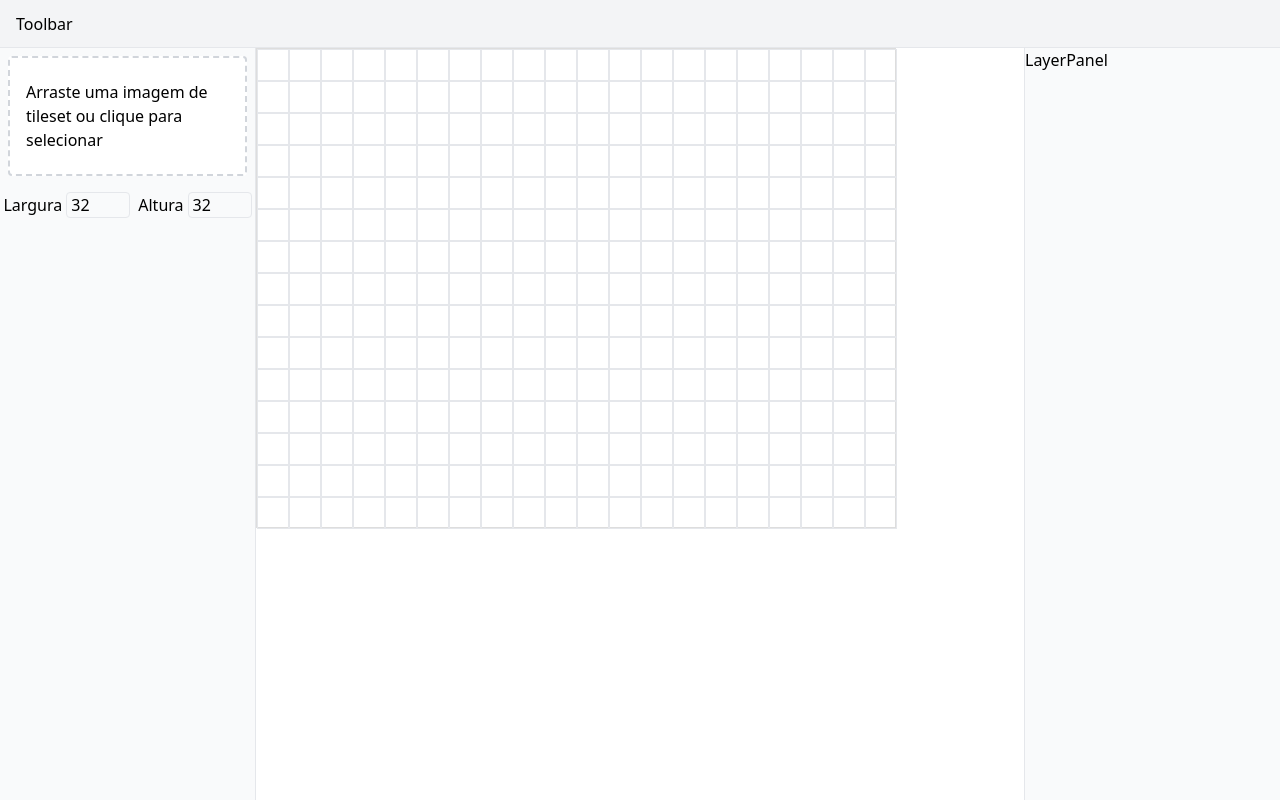
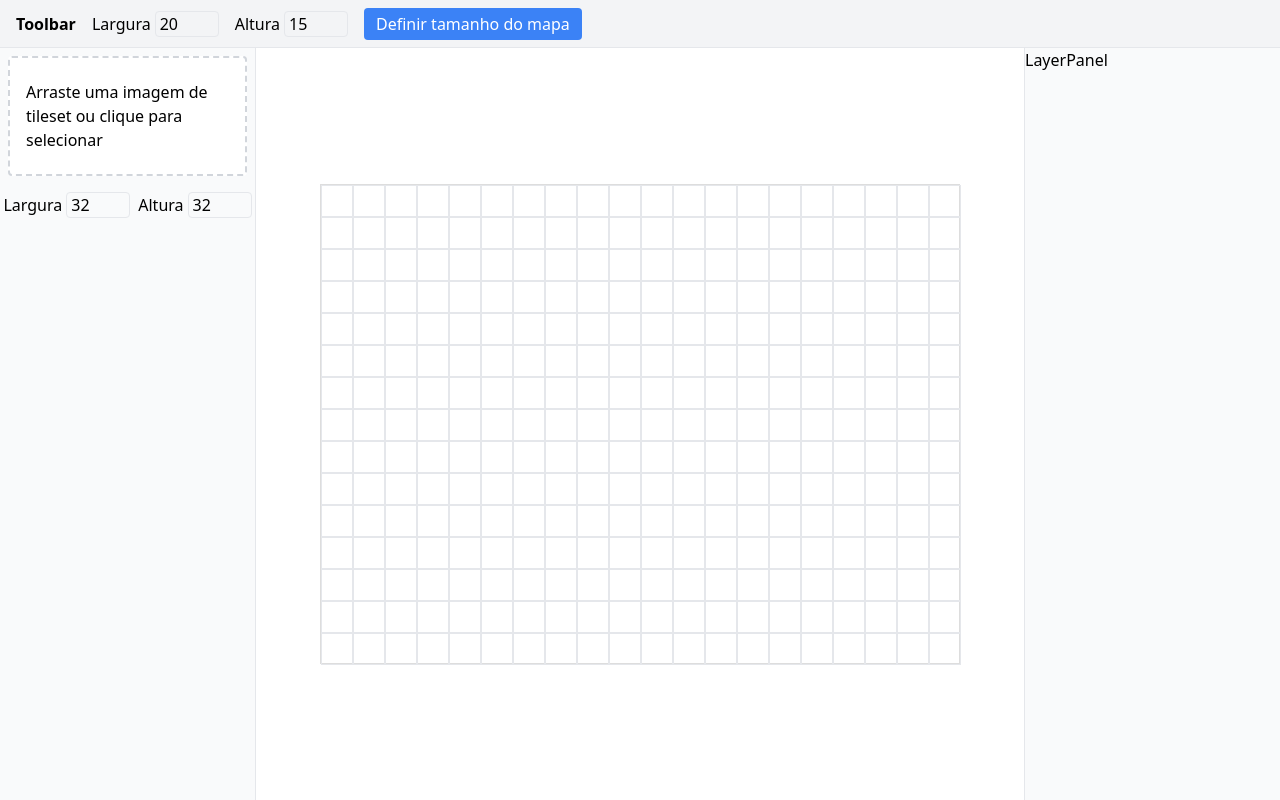
Before and after one commit to jeanjacintho/2DTileEditor, a React (Vite) app: page / in a window 1280 px wide. Built offline with nearby package versions, Linux system fonts and the light colour scheme.

Commit message:
feat(map): add option to resize map for creating larger maps
Implement functionality to resize the map, allowing users to expand its dimensions and build larger maps.

```diff
--- a/src/components/Canvas/CanvasEditor.tsx
+++ b/src/components/Canvas/CanvasEditor.tsx
@@ -1,8 +1,9 @@
-import { useTileMap } from '../../hooks/useTileMap';
+import { useTileMapStore } from '../../hooks/useTileMap';
 import { useTilesetStore } from '../../hooks/useTileset';
 
 export default function CanvasEditor() {
-  const { tileMap, placeTile } = useTileMap();
+  const tileMap = useTileMapStore(s => s.tileMap);
+  const placeTile = useTileMapStore(s => s.placeTile);
   const tileset = useTilesetStore(s => s.tileset);
   const tileSize = useTilesetStore(s => s.tileSize);
   const activeTile = useTilesetStore(s => s.activeTile);
@@ -13,6 +14,7 @@ export default function CanvasEditor() {
 
   return (
     <main className="flex-1 h-full w-full bg-white overflow-auto">
+      <div className="w-full h-full flex items-center justify-center min-h-0 min-w-0">
         <div
           style={{
             display: 'grid',
@@ -21,6 +23,8 @@ export default function CanvasEditor() {
             border: '1px solid #ddd',
             width: tileMap.width * tileMap.tileSize,
             height: tileMap.height * tileMap.tileSize,
+            maxWidth: '100%',
+            maxHeight: '100%',
           }}
         >
           {tileMap.layers[0].data.map((row, y) =>
@@ -34,6 +38,7 @@ export default function CanvasEditor() {
             ))
           )}
         </div>
+      </div>
     </main>
   );
 }
--- a/src/components/Toolbar/Toolbar.tsx
+++ b/src/components/Toolbar/Toolbar.tsx
@@ -1,3 +1,45 @@
+import { useState } from 'react';
+import { useTileMapStore } from '../../hooks/useTileMap';
+
 export default function Toolbar() {
-  return <header className="w-full h-12 bg-gray-100 border-b flex items-center px-4">Toolbar</header>;
+  const tileMap = useTileMapStore(s => s.tileMap);
+  const setMapSize = useTileMapStore(s => s.setMapSize);
+  const [width, setWidth] = useState(tileMap.width);
+  const [height, setHeight] = useState(tileMap.height);
+
+  function handleApplySize() {
+    setMapSize(width, height);
+  }
+
+  return (
+    <header className="w-full h-12 bg-gray-100 border-b flex items-center px-4 gap-4">
+      <span className="font-bold">Toolbar</span>
+      <label className="flex items-center gap-1">
+        Largura
+        <input
+          type="number"
+          min={1}
+          value={width}
+          onChange={e => setWidth(Math.max(1, Number(e.target.value)))}
+          className="w-16 border rounded px-1 bg-transparent"
+        />
+      </label>
+      <label className="flex items-center gap-1">
+        Altura
+        <input
+          type="number"
+          min={1}
+          value={height}
+          onChange={e => setHeight(Math.max(1, Number(e.target.value)))}
+          className="w-16 border rounded px-1 bg-transparent"
+        />
+      </label>
+      <button
+        className="px-3 py-1 bg-blue-500 text-white rounded"
+        onClick={handleApplySize}
+      >
+        Definir tamanho do mapa
+      </button>
+    </header>
+  );
 }
--- a/src/hooks/useTileMap.ts
+++ b/src/hooks/useTileMap.ts
@@ -1,7 +1,7 @@
-import { useState, useCallback } from 'react';
-import type { TileMap } from '../types/index';
+import { create } from 'zustand';
+import type { TileMap, Layer } from '../types/index';
 
-function createDefaultLayer(width: number, height: number) {
+function createDefaultLayer(width: number, height: number): Layer {
   return {
     id: 'layer-1',
     name: 'Layer 1',
@@ -11,26 +11,54 @@ function createDefaultLayer(width: number, height: number) {
   };
 }
 
-export function useTileMap() {
-  const [tileMap, setTileMap] = useState<TileMap>({
+function resizeLayerData(data: any[][], newWidth: number, newHeight: number) {
+  const resized = [];
+  for (let y = 0; y < newHeight; y++) {
+    const row = [];
+    for (let x = 0; x < newWidth; x++) {
+      row.push(data[y]?.[x] ?? null);
+    }
+    resized.push(row);
+  }
+  return resized;
+}
+
+interface TileMapState {
+  tileMap: TileMap;
+  setMapSize: (width: number, height: number) => void;
+  placeTile: (x: number, y: number, tileId: number) => void;
+}
+
+export const useTileMapStore = create<TileMapState>((set, get) => ({
+  tileMap: {
     width: 20,
     height: 15,
     tileSize: 32,
     layers: [createDefaultLayer(20, 15)],
-  });
-  const [activeLayerId, setActiveLayerId] = useState('layer-1');
-
-  const placeTile = useCallback((x: number, y: number, tileId: number) => {
-    setTileMap(prev => {
-      const layers = prev.layers.map(layer => {
-        if (layer.id !== activeLayerId) return layer;
-        const data = layer.data.map(row => [...row]);
-        data[y][x] = tileId;
-        return { ...layer, data };
-      });
-      return { ...prev, layers };
-    });
-  }, [activeLayerId]);
-
-  return { tileMap, setTileMap, activeLayerId, setActiveLayerId, placeTile };
-}
+  },
+  setMapSize: (width, height) => {
+    set(state => ({
+      tileMap: {
+        ...state.tileMap,
+        width,
+        height,
+        layers: state.tileMap.layers.map(layer => ({
+          ...layer,
+          data: resizeLayerData(layer.data, width, height),
+        })),
+      },
+    }));
+  },
+  placeTile: (x, y, tileId) => {
+    set(state => ({
+      tileMap: {
+        ...state.tileMap,
+        layers: state.tileMap.layers.map(layer => {
+          const data = layer.data.map(row => [...row]);
+          data[y][x] = tileId;
+          return { ...layer, data };
+        }),
+      },
+    }));
+  },
+}));
```
Lines whose indentation alone changed are shown as unchanged.
